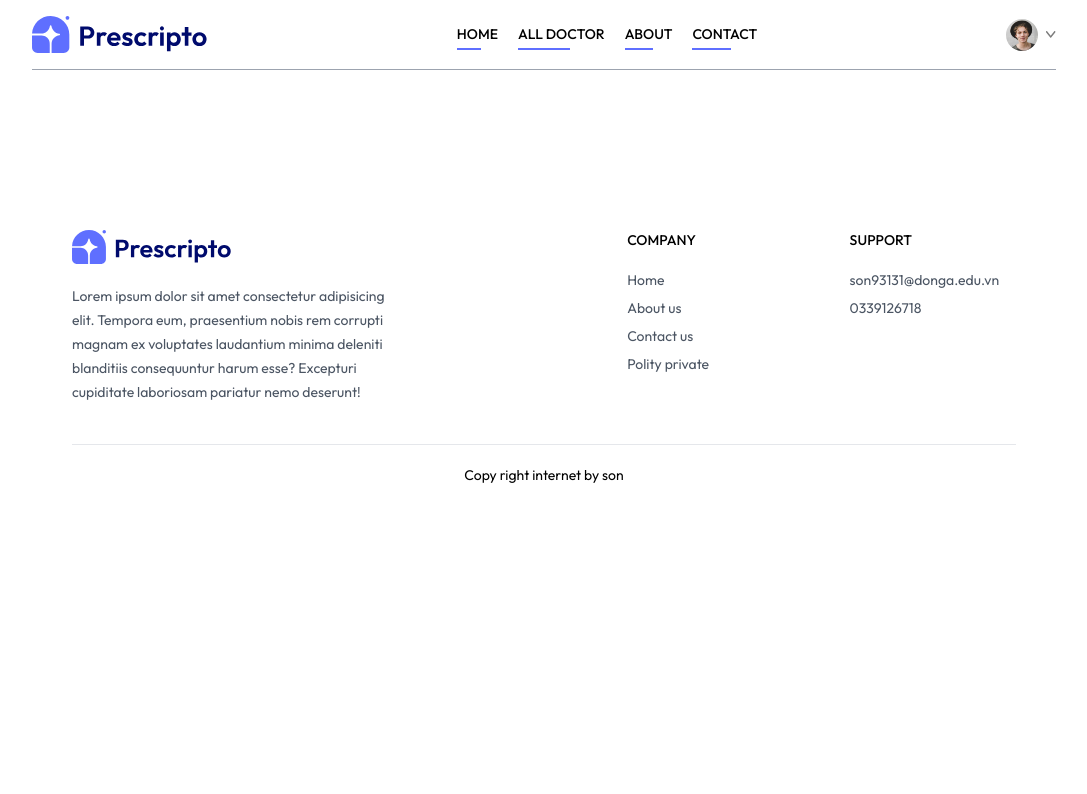
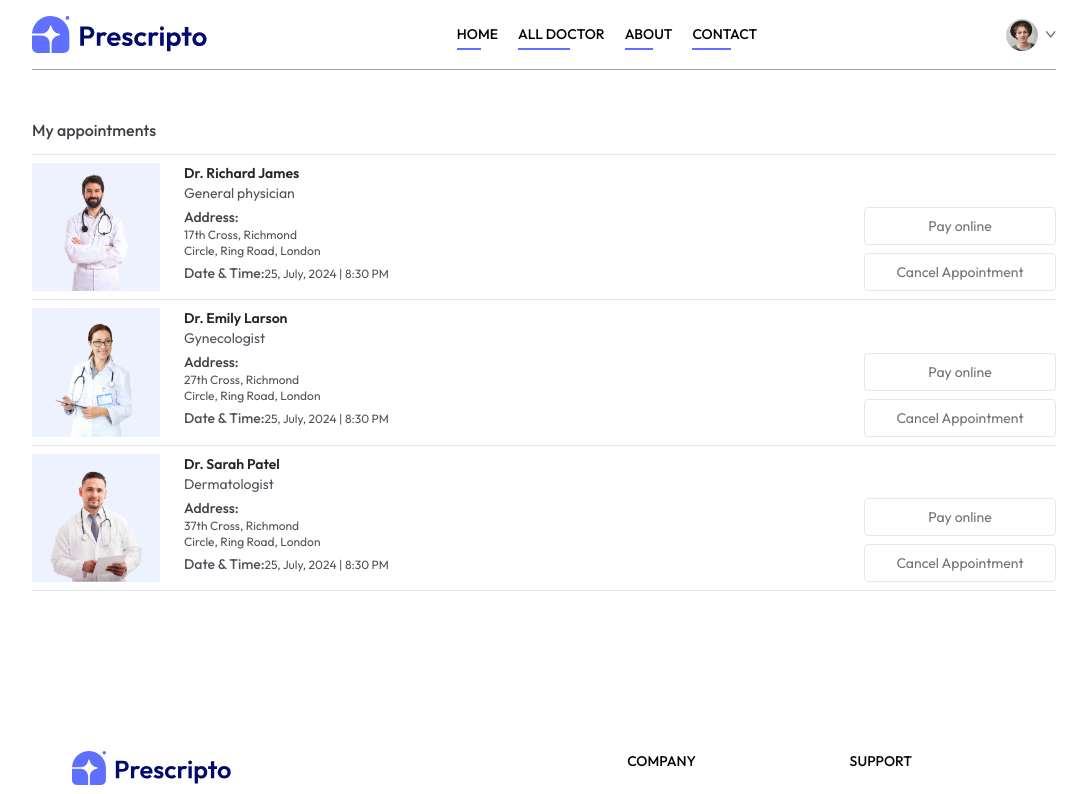
Before and after one commit to son93131-donga/Make-an-appointment, a React (Vite) app in the folder frontend/: page /my-appointments in a window 1280 px wide. Shown: the top 794 px of the page, without its empty margins (96-1183 px from the left). Built offline with nearby package versions, Linux system fonts and the light colour scheme.

Commit message:
lich hen

```diff
--- a/frontend/src/pages/MyAppointments.jsx
+++ b/frontend/src/pages/MyAppointments.jsx
@@ -1,9 +1,36 @@
-import React from 'react'
+import React, { useContext } from 'react'
+import { AppContext } from '../context/AppContext';
 
 const MyAppointments = () => {
+
+  const { doctors } = useContext(AppContext)
+
+
   return (
     <div>
-
+     <p className='pb-3 mt-12 font-medium text-zinc-700 border-b'>My appointments</p>
+     <div>
+      {doctors.slice(0,3).map((item, index)=>(
+        <div className='gird grid-cols-[1fr_2fr] gap-4 sm:flex sm:gap-6 py-2 border-b' key={index} >
+          <div>
+            <img className='w-32 bg-indigo-50' src={item.image} alt="" />
+          </div>
+          <div className='flex-1 text-sm text-zinc-600'>
+            <p className='text-neutral-800 font-semibold '>{item.name}</p>
+            <p>{item.speciality}</p>
+            <p className='text-zinc-700 font-medium mt-1'>Address:</p>
+            <p className='text-xs'>{item.address.line1}</p>
+            <p className='text-xs'>{item.address.line2}</p>
+            <p className='text-xs mt-1 '><span className='text-sm text-neutral700 font-medium'>Date & Time:</span>25, July, 2024 |  8:30 PM </p>
+          </div>
+          <div></div>
+          <div className='flex flex-col gap-2 justify-end'>
+            <button className='text-sm text-stone-500 text-center sm:min-w-48 py-2 border rounded hover:bg-primary hover:text-white transition-all duration-300'>Pay online</button>
+            <button className='text-sm text-stone-500 text-center sm:min-w-48 py-2 border rounded hover:bg-red-600 hover:text-white transition-all duration-300'>Cancel Appointment</button>
+          </div>
+        </div>
+      ))}
+     </div>
     </div>
   )
 }
```
